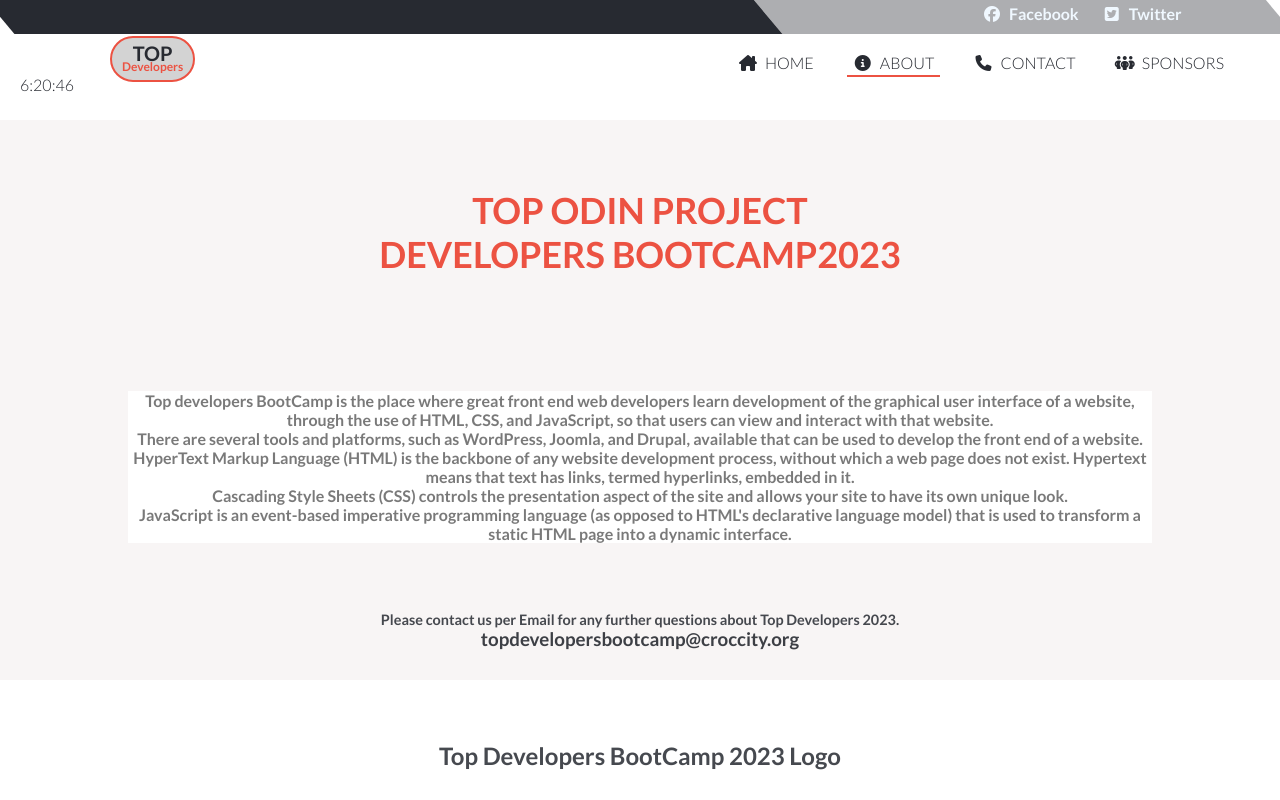
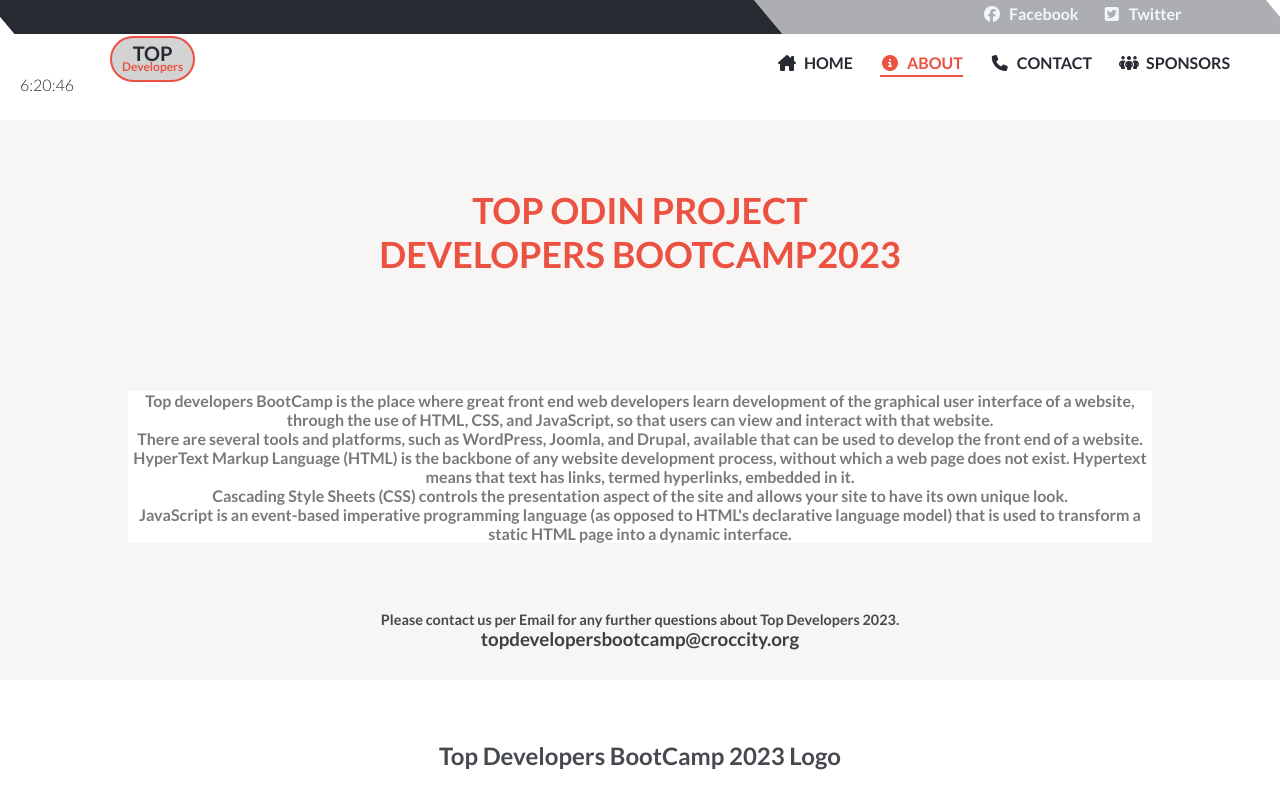
Before and after one commit to Phildeoner/Capstone-Project, a website: page about.html in a window 1280 px wide. Shown: the top 800 px of the page. Drawn offline with Linux system fonts and the light colour scheme.

Commit message:
update about.css

```diff
--- a/about.css
+++ b/about.css
@@ -7,13 +7,9 @@
 }
 
 body {
-  /* background-image: url(./capstone-assets/pexels-editted.jpg);
-  background-size: cover;
-  background-repeat: no-repeat;
-  background-position: center; */
   height: 100vh;
   color: #272a31;
-  background-color: #fffffff8;
+  background-color: #ffffff;
   font-family: 'Lato', sans-serif;
 }
 
@@ -360,7 +356,7 @@ a {
 }
 
 .main {
-  background-color: #fffffff8;
+  background-color: #ffffff;
   height: 100vh;
 }
 
@@ -477,12 +473,12 @@ a {
   transition-delay: 0.55s;
 }
 
-.nav .menu-nav_link {
+.menu-nav_link {
   display: inline-block;
   font-size: 1rem;
   text-transform: uppercase;
-  padding: 3px 6px;
-  font-weight: 400;
+  padding: 3px 0;
+  font-weight: bold;
   transition: all 0.5s ease-in-out;
   color: #272a31;
 }
--- a/about.html
+++ b/about.html
@@ -37,8 +37,8 @@
                 <ul class="menu-nav">
                   <li class="menu-nav_item"><a href="index.html" class="menu-nav_link"><i class="fa-solid fa-house-chimney"></i>Home</a></li>
                   <li class="menu-nav_item"><a href="about.html" class="menu-nav_link active"><i class="fa-solid fa-circle-info"></i>About</a></li>
-                  <li class="menu-nav_item"><a href="#" class="menu-nav_link"><i class="fa-sharp fa-solid fa-phone"></i>Contact</a></li>
-                  <li class="menu-nav_item"><a href="#" class="menu-nav_link"><i class="fa-solid fa-people-group"></i>Sponsors</a></li>
+                  <li class="menu-nav_item"><a href="#contact-us" class="menu-nav_link"><i class="fa-sharp fa-solid fa-phone"></i>Contact</a></li>
+                  <li class="menu-nav_item"><a href="#sponsors" class="menu-nav_link"><i class="fa-solid fa-people-group"></i>Sponsors</a></li>
                 </ul>
               </nav>
             </div>
@@ -64,7 +64,7 @@
                     <p>JavaScript is an event-based imperative programming language (as opposed to HTML's declarative language model)
                         that is used to transform a static HTML page into a dynamic interface.</p>
                 </div>
-                <div class="contact_us">
+                <div class="contact_us" id="contact-us">
                     <p>Please contact us per Email for any further questions about Top Developers 2023.</p>
                     <h3>topdevelopersbootcamp@croccity.org</h3>
                 </div>
@@ -85,7 +85,7 @@
                     </div>
                 </div>
             </section>
-            <section class="sec3">
+            <section class="sec3" id="past-bootcamps">
                 <div class="past-bootcamps">
                     <h1>See the past Top Developers BootCamps</h1>
                     <p>Take a look at the last three Top Developers bootcamps which took place in Reiz conitnental hotel and Bon hotel Abuja.</p>
@@ -105,7 +105,7 @@
                     </div>
                 </div>
             </section>
-            <section class="sec4">
+            <section class="sec4" id="sponsors">
                 <div class="fantswam">
                     <h1>Fantswam Foundation Kafanchan</h1>
                 </div>
```
